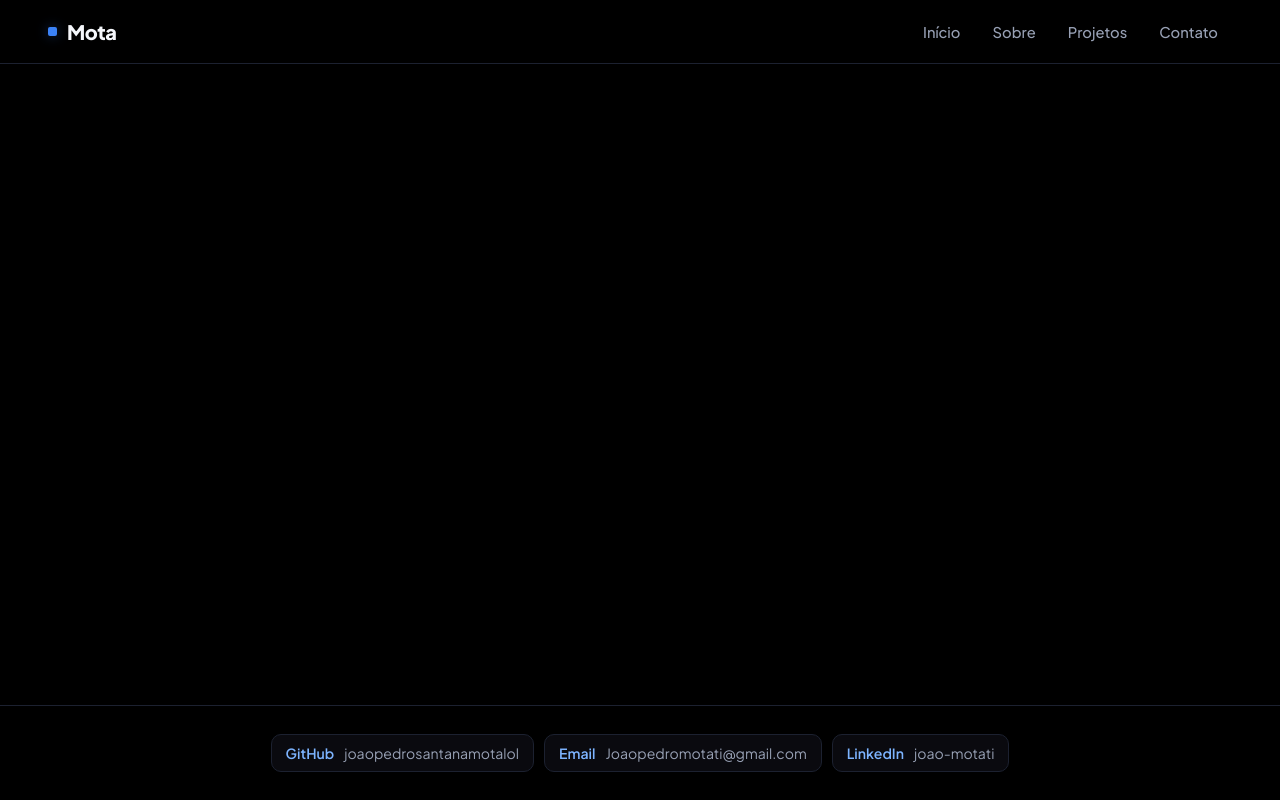
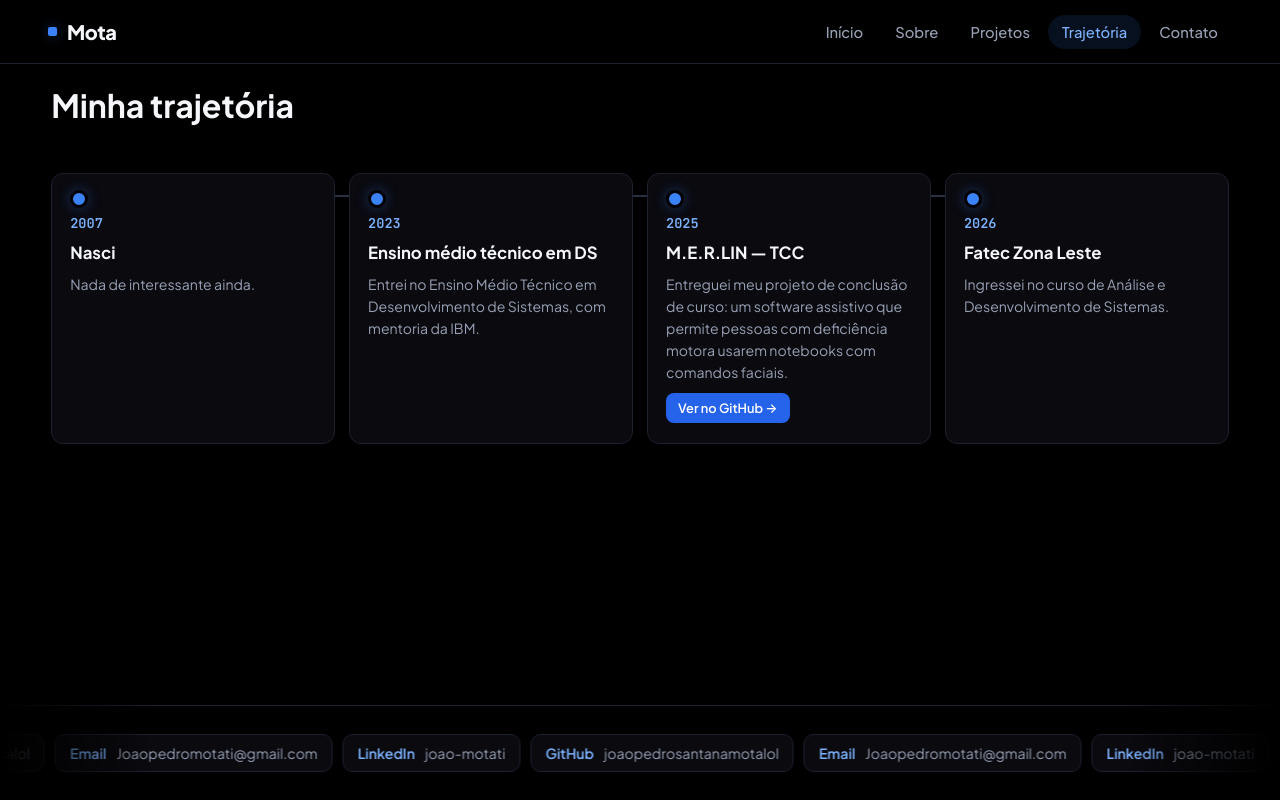
Before and after one commit to joaopedrosantanamotalol/portifolio-mota, a React (Vite) app: page /trajetoria in a window 1280 px wide. Built offline with nearby package versions, Linux system fonts and the light colour scheme.

Commit message:
linha do tempo

```diff
--- a/src/app.tsx
+++ b/src/app.tsx
@@ -5,7 +5,7 @@ import Sobre_mim from "./pages/sobreMim/sobreMim.tsx"
 import Projetos from "./pages/projetos/projetos.tsx";
 import Navbar from './components/navbar/navbar'
 import Footer from './components/footer/footer.tsx'
-
+import Trajetoria from './pages/trajetoria/trajetoria.tsx';
 export default function App() {
 return (
 <BrowserRouter>
@@ -17,6 +17,7 @@ return (
 <Route path="/" element={<Home />} />
 <Route path="/sobre-mim" element={<Sobre_mim />} />
 <Route path="/projetos" element={<Projetos />} />
+<Route path="/trajetoria" element={<Trajetoria />} />
 </Routes>
 </main>
 <Footer/>
--- a/src/components/footer/Footer.css
+++ b/src/components/footer/Footer.css
@@ -1,20 +1,57 @@
 .footer {
   width: 100%;
   box-sizing: border-box;
-  padding: 28px clamp(20px, 5vw, 48px);
+  padding: 28px 0;
 
   background-color: var(--bg);
   border-top: 1px solid var(--borda);
 
+  overflow: hidden;
+
+  /* itens somem e surgem suavemente nas bordas, em vez de cortar de repente */
+  -webkit-mask-image: linear-gradient(
+    to right,
+    transparent,
+    black 12%,
+    black 88%,
+    transparent
+  );
+  mask-image: linear-gradient(
+    to right,
+    transparent,
+    black 12%,
+    black 88%,
+    transparent
+  );
+}
+
+/* a posição é controlada via JS (transform: translateX(...)),
+   por isso não tem @keyframes aqui: dá pra ajustar a velocidade
+   direto no VELOCIDADE_PX_POR_SEGUNDO do Footer.tsx */
+.footer-esteira {
   display: flex;
   align-items: center;
-  justify-content: center;
+  width: max-content;
+
+  will-change: transform;
 }
 
 .footer-links {
   display: flex;
-  flex-wrap: wrap;
   align-items: center;
-  justify-content: center;
+  flex-shrink: 0;
   gap: 10px;
+
+  padding-right: 10px;
 }
+
+@media (prefers-reduced-motion: reduce) {
+  .footer-esteira .footer-links:last-child {
+    display: none;
+  }
+
+  .footer {
+    display: flex;
+    justify-content: center;
+  }
+}
--- a/src/components/footer/footer.tsx
+++ b/src/components/footer/footer.tsx
@@ -1,27 +1,94 @@
+import { useEffect, useRef } from 'react'
 import LinhaeImagem from '../linhaEIcone/linhaeicone';
 import './Footer.css'
 
+const itens = [
+  {
+    rotulo: 'GitHub',
+    texto: 'joaopedrosantanamotalol',
+    href: 'https://github.com/joaopedrosantanamotalol',
+  },
+  {
+    rotulo: 'Email',
+    texto: 'Joaopedromotati@gmail.com',
+    href: 'mailto:Joaopedromotati@gmail.com',
+  },
+  {
+    rotulo: 'LinkedIn',
+    texto: 'joao-motati',
+    href: 'https://linkedin.com/in/joao-motati',
+  },
+]
+
+const VELOCIDADE_PX_POR_SEGUNDO = 40
+
 export default function Footer() {
+  const trilhoRef = useRef<HTMLDivElement>(null)
+  const metadeRef = useRef<HTMLDivElement>(null)
+  const pausadoRef = useRef(false)
+
+  useEffect(() => {
+    const trilho = trilhoRef.current
+    const metade = metadeRef.current
+    if (!trilho || !metade) return
+
+    if (window.matchMedia('(prefers-reduced-motion: reduce)').matches) {
+      return
+    }
+
+    let posicao = 0
+    let largura = metade.getBoundingClientRect().width
+    let quadroAnterior: number | null = null
+    let quadro = requestAnimationFrame(animar)
+
+    function medirLargura() {
+      largura = metade!.getBoundingClientRect().width
+    }
+
+    function animar(tempo: number) {
+      if (quadroAnterior !== null && !pausadoRef.current) {
+        const segundosPassados = (tempo - quadroAnterior) / 1000
+        posicao -= VELOCIDADE_PX_POR_SEGUNDO * segundosPassados
+
+        // ao completar exatamente uma "metade" da esteira, volta pro início:
+        // como as duas metades são idênticas, não dá pra perceber a volta
+        if (largura > 0 && posicao <= -largura) {
+          posicao += largura
+        }
+
+        trilho!.style.transform = `translateX(${posicao}px)`
+      }
+
+      quadroAnterior = tempo
+      quadro = requestAnimationFrame(animar)
+    }
+
+    window.addEventListener('resize', medirLargura)
+
+    return () => {
+      cancelAnimationFrame(quadro)
+      window.removeEventListener('resize', medirLargura)
+    }
+  }, [])
+
   return (
-    <footer className="footer">
-      <div className="footer-links">
-        <LinhaeImagem
-          rotulo="GitHub"
-          texto="joaopedrosantanamotalol"
-          href="https://github.com/joaopedrosantanamotalol"
-        />
-
-        <LinhaeImagem
-          rotulo="Email"
-          texto="Joaopedromotati@gmail.com"
-          href="mailto:Joaopedromotati@gmail.com"
-        />
-
-        <LinhaeImagem
-          rotulo="LinkedIn"
-          texto="joao-motati"
-          href="https://linkedin.com/in/joao-motati"
-        />
+    <footer
+      className="footer"
+      onMouseEnter={() => { pausadoRef.current = true }}
+      onMouseLeave={() => { pausadoRef.current = false }}
+    >
+      <div className="footer-esteira" ref={trilhoRef}>
+        {/* a lista se repete 2x: enquanto a 1ª sai andando, a 2ª idêntica ocupa o lugar dela */}
+        <div className="footer-links" ref={metadeRef}>
+          {itens.map((item) => (
+            <LinhaeImagem key={item.rotulo} {...item} />
+          ))}
+        </div>
+        <div className="footer-links" aria-hidden="true">
+          {itens.map((item) => (
+            <LinhaeImagem key={item.rotulo} {...item} />
+          ))}
+        </div>
       </div>
     </footer>
   );
--- a/src/components/navbar/navbar.tsx
+++ b/src/components/navbar/navbar.tsx
@@ -27,6 +27,7 @@ export default function Navbar() {
         <NavLink to="/" end className={classeLink} onClick={fecharMenu}>Início</NavLink>
         <NavLink to="/sobre-mim" className={classeLink} onClick={fecharMenu}>Sobre</NavLink>
         <NavLink to="/projetos" className={classeLink} onClick={fecharMenu}>Projetos</NavLink>
+        <NavLink to="/trajetoria" className={classeLink} onClick={fecharMenu}>Trajetória</NavLink>
         <a href="#contato" onClick={fecharMenu}>Contato</a>
       </div>
     </nav>
--- /dev/null
+++ b/src/pages/trajetoria/trajetoria.css
@@ -0,0 +1,159 @@
+.trajetoria {
+  width: min(92%, 1200px);
+  margin: 0 auto;
+  padding-bottom: 8vh;
+}
+
+/* linha do tempo horizontal, com um traço azul conectando os cards */
+.trajetoria-linha {
+  position: relative;
+
+  margin-top: 6vh;
+
+  display: grid;
+  grid-template-columns: repeat(4, minmax(0, 1fr));
+  gap: 14px;
+}
+
+.trajetoria-linha::before {
+  content: '';
+
+  position: absolute;
+  top: 22px;
+  left: 0;
+  right: 0;
+
+  height: 2px;
+
+  background: linear-gradient(
+    90deg,
+    transparent,
+    var(--borda-forte) 8%,
+    var(--borda-forte) 92%,
+    transparent
+  );
+}
+
+.marco-card {
+  position: relative;
+
+  display: flex;
+  flex-direction: column;
+  gap: 10px;
+
+  padding: 40px 18px 20px;
+
+  background: var(--superficie);
+  border: 1px solid var(--borda);
+  border-radius: 12px;
+
+  color: var(--texto);
+
+  transition:
+    border-color 0.25s ease,
+    box-shadow 0.25s ease;
+}
+
+.marco-card:hover,
+.marco-card:focus-within {
+  border-color: var(--acento);
+  box-shadow: 0 0 36px -10px var(--acento-brilho);
+}
+
+/* bolinha na linha do tempo */
+.marco-card::before {
+  content: '';
+
+  position: absolute;
+  top: 16px;
+  left: 18px;
+
+  width: 12px;
+  height: 12px;
+
+  background: var(--acento);
+  border: 3px solid var(--bg);
+  border-radius: 50%;
+  box-shadow: 0 0 14px var(--acento-brilho);
+}
+
+.marco-ano {
+  font-family: var(--mono);
+  font-size: 0.85rem;
+  font-weight: 600;
+  color: var(--acento-claro);
+}
+
+.marco-card h2 {
+  margin: 0;
+
+  font-size: 1.05rem;
+  font-weight: 700;
+  line-height: 1.3;
+}
+
+.marco-card p {
+  margin: 0;
+
+  color: var(--texto-suave);
+  font-size: 0.88rem;
+  line-height: 1.55;
+}
+
+.marco-link {
+  margin-top: auto;
+  align-self: flex-start;
+
+  padding: 7px 12px;
+
+  background-color: var(--acento-forte);
+  border-radius: 8px;
+
+  color: #fff;
+  font-size: 0.8rem;
+  font-weight: 600;
+  text-decoration: none;
+  white-space: nowrap;
+
+  transition: background-color 0.2s ease;
+}
+
+.marco-link:hover {
+  background-color: var(--acento);
+}
+
+/* tablet: 2 colunas — a linha do tempo vira 2 traços separados */
+@media (max-width: 900px) {
+  .trajetoria-linha {
+    grid-template-columns: repeat(2, minmax(0, 1fr));
+  }
+
+  .trajetoria-linha::before {
+    top: 0;
+    bottom: 0;
+    left: 22px;
+    right: auto;
+
+    width: 2px;
+    height: auto;
+
+    background: linear-gradient(
+      180deg,
+      transparent,
+      var(--borda-forte) 8%,
+      var(--borda-forte) 92%,
+      transparent
+    );
+  }
+}
+
+/* celular: uma coluna, linha do tempo vertical */
+@media (max-width: 560px) {
+  .trajetoria-linha {
+    grid-template-columns: 1fr;
+  }
+
+  .trajetoria-linha::before {
+    left: 22px;
+  }
+}
--- /dev/null
+++ b/src/pages/trajetoria/trajetoria.tsx
@@ -0,0 +1,62 @@
+import TextoDigitado from '../../components/animação/texto_digitado/texto_digitado'
+import './trajetoria.css'
+
+interface Marco {
+  ano: string
+  titulo: string
+  descricao: string
+  link?: { texto: string; href: string }
+}
+
+const marcos: Marco[] = [
+  {
+    ano: '2007',
+    titulo: 'Nasci',
+    descricao: 'Nada de interessante ainda.',
+  },
+  {
+    ano: '2023',
+    titulo: 'Ensino médio técnico em DS',
+    descricao: 'Entrei no Ensino Médio Técnico em Desenvolvimento de Sistemas, com mentoria da IBM.',
+  },
+  {
+    ano: '2025',
+    titulo: 'M.E.R.LIN — TCC',
+    descricao:
+      'Entreguei meu projeto de conclusão de curso: um software assistivo que permite pessoas com deficiência motora usarem notebooks com comandos faciais.',
+    link: { texto: 'Ver no GitHub →', href: 'https://github.com/RgoSL/M.E.R.LIN' },
+  },
+  {
+    ano: '2026',
+    titulo: 'Fatec Zona Leste',
+    descricao: 'Ingressei no curso de Análise e Desenvolvimento de Sistemas.',
+  },
+]
+
+export default function Trajetoria() {
+  return (
+    <div className="trajetoria">
+      <TextoDigitado texto="Minha trajetória" />
+
+      <div className="trajetoria-linha">
+        {marcos.map((marco) => (
+          <article className="marco-card" key={marco.ano}>
+            <span className="marco-ano">{marco.ano}</span>
+            <h2>{marco.titulo}</h2>
+            <p>{marco.descricao}</p>
+            {marco.link && (
+              <a
+                className="marco-link"
+                href={marco.link.href}
+                target="_blank"
+                rel="noopener noreferrer"
+              >
+                {marco.link.texto}
+              </a>
+            )}
+          </article>
+        ))}
+      </div>
+    </div>
+  )
+}
```
